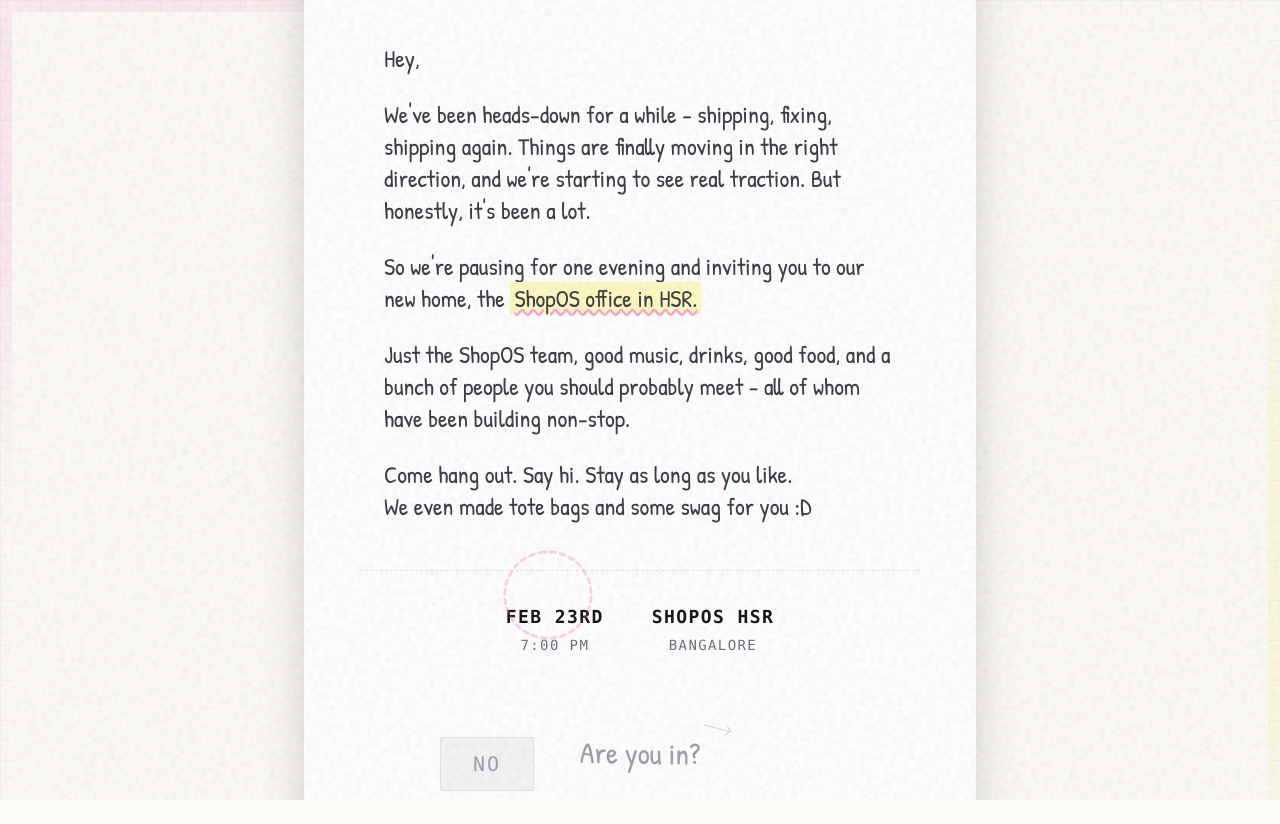
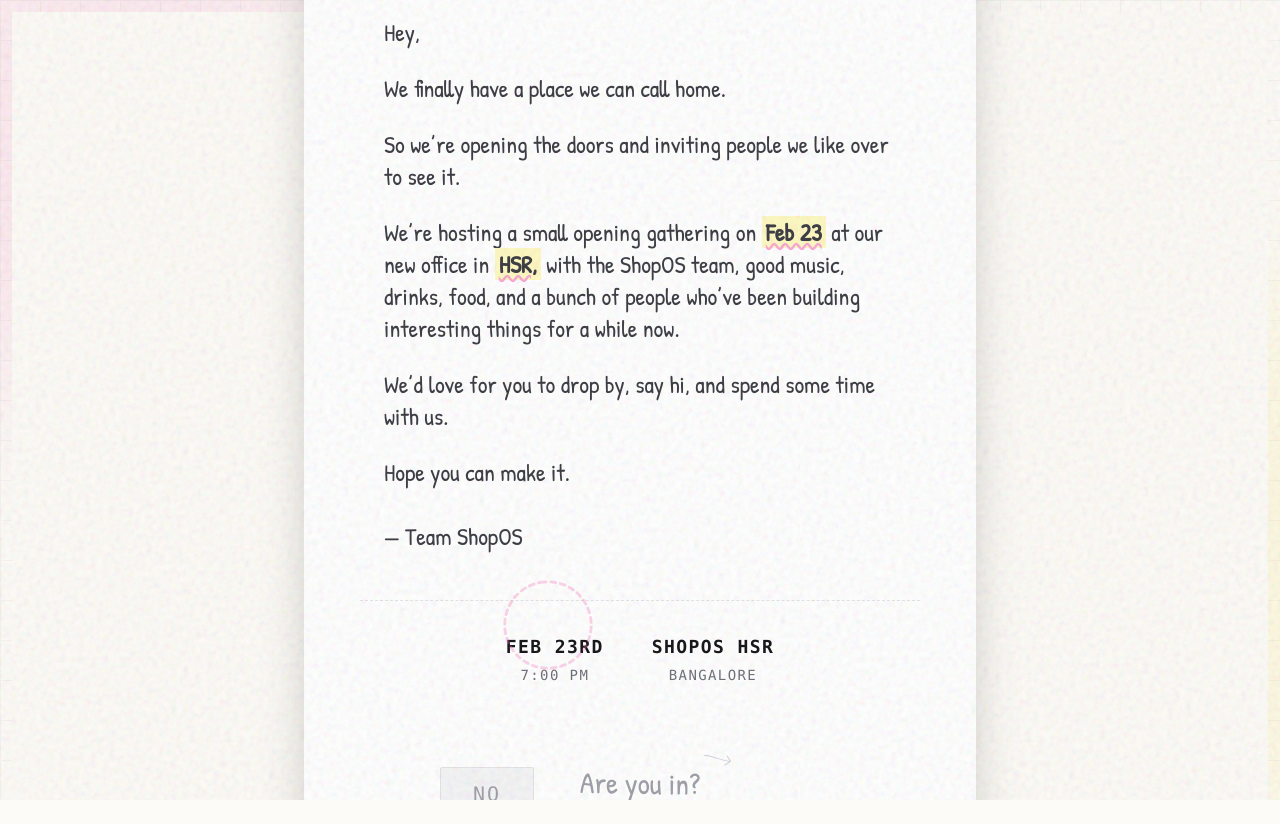
Before and after one commit to pradyumn-shopos/ShopOS-Invite, a React (Vite) app: page / in a window 1280 px wide. Both pictures are taken after a click on the element 640 px from the left and 411 px from the top of the page. Built offline with nearby package versions, Linux system fonts and the light colour scheme.

Commit message:
update: letter copy and spacing fixes

```diff
--- a/components/EnvelopeView.tsx
+++ b/components/EnvelopeView.tsx
@@ -190,31 +190,34 @@
                         className="relative z-10 space-y-8 text-center"
                     >
 
-                        <div className="space-y-3">
-                             <h1 className="font-hand text-3xl sm:text-5xl md:text-6xl text-zinc-900 leading-[0.9]">
+                        <div className="space-y-4 pt-4 sm:pt-0">
+                             <h1 className="font-hand text-4xl sm:text-5xl md:text-6xl text-zinc-900 leading-[0.9]">
                                 We need a break.
                              </h1>
-                             <p className="font-hand text-lg sm:text-2xl text-zinc-400">
+                             <p className="font-hand text-xl sm:text-2xl text-zinc-400">
                                 (You probably do too.)
                              </p>
                         </div>
 
-                        <div className="font-hand text-base sm:text-lg md:text-2xl text-zinc-700 space-y-4 sm:space-y-6 leading-relaxed text-left max-w-lg mx-auto py-4">
+                        <div className="font-hand text-lg sm:text-xl md:text-2xl text-zinc-700 space-y-4 sm:space-y-6 leading-relaxed text-left max-w-lg mx-auto py-4">
                             <p>Hey,</p>
                             <p>
-                                We've been heads-down for a while - shipping, fixing, shipping again.
-                                Things are finally moving in the right direction, and we're starting to see real traction.
-                                But honestly, it's been a lot.
+                                We finally have a place we can call home.
                             </p>
                             <p>
-                                So we're pausing for one evening and inviting you to our new home, the <span className="bg-yellow-100 px-1 decoration-wavy underline decoration-pink-300">ShopOS office in HSR.</span>
+                                So we’re opening the doors and inviting people we like over to see it.
                             </p>
                             <p>
-                                Just the ShopOS team, good music, drinks, good food, and a bunch of people you should probably meet - all of whom have been building non-stop.
+                                We’re hosting a small opening gathering on <span className="font-bold bg-yellow-100 px-1 decoration-wavy underline decoration-pink-300">Feb 23</span> at our new office in <span className="font-bold bg-yellow-100 px-1 decoration-wavy underline decoration-pink-300">HSR,</span> with the ShopOS team, good music, drinks, food, and a bunch of people who’ve been building interesting things for a while now.
                             </p>
                             <p>
-                                Come hang out. Say hi. Stay as long as you like. <br/>
-                                We even made tote bags and some swag for you :D
+                                We’d love for you to drop by, say hi, and spend some time with us.
+                            </p>
+                            <p>
+                                Hope you can make it.
+                            </p>
+                            <p className="pt-2">
+                                — Team ShopOS
                             </p>
                         </div>
 
```
